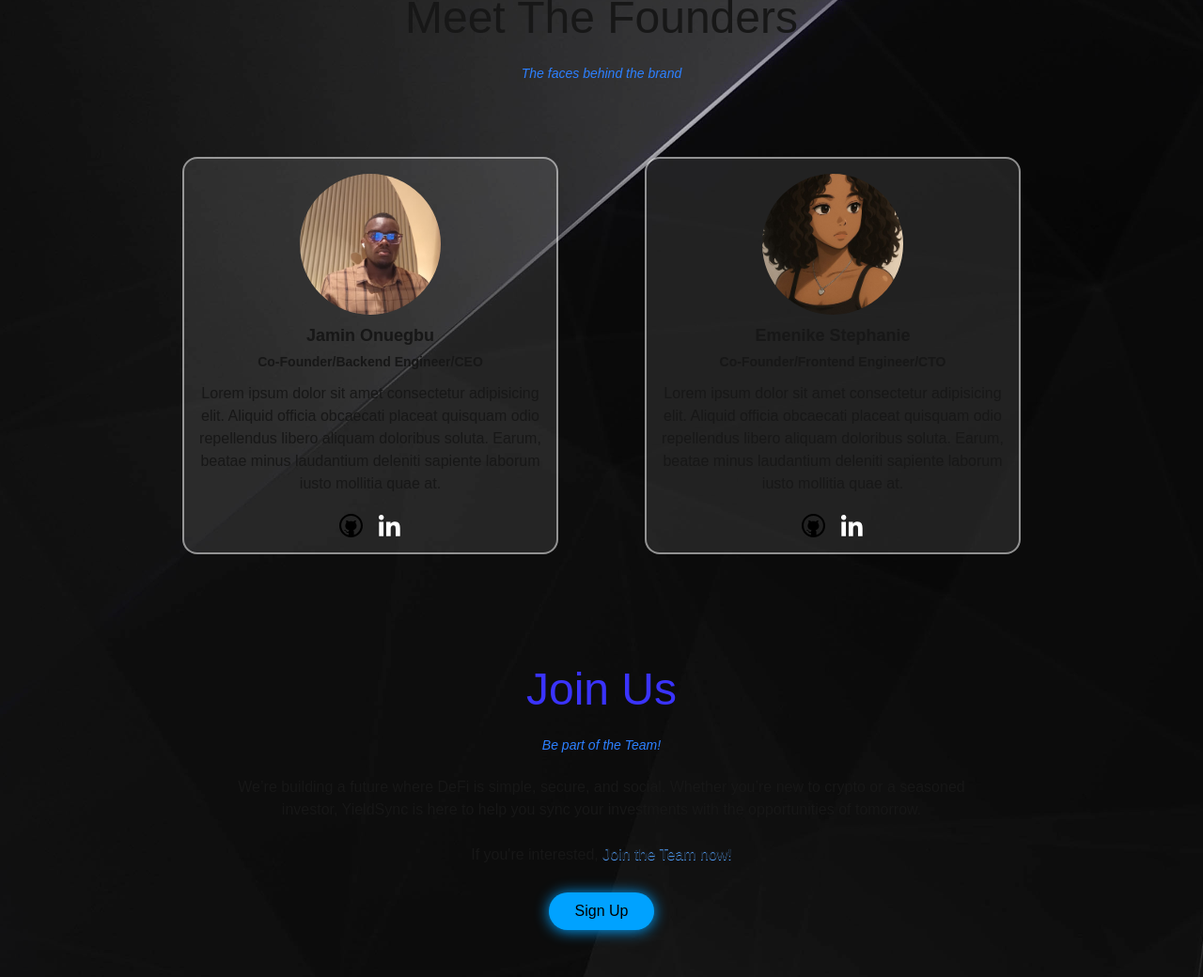
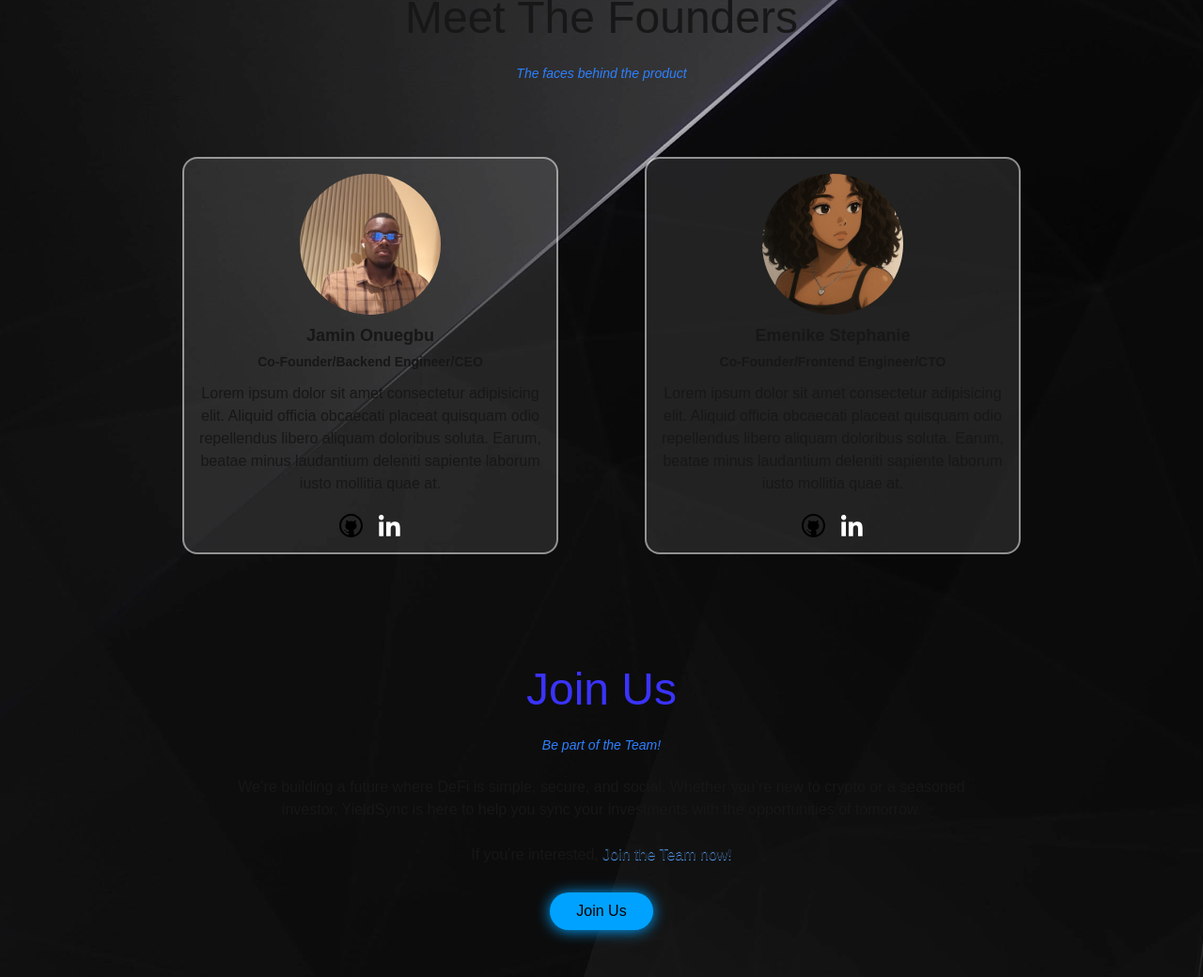
Before and after one commit to Stephanie-17/YieldSync, a Next.js app: page /about in a window 1280 px wide. Shown: the part 1313-2353 px from the top of the page at 94% size. Built offline with nearby package versions, Linux system fonts and the light colour scheme.

Commit message:
made some changes

```diff
--- a/app/about/page.tsx
+++ b/app/about/page.tsx
@@ -47,7 +47,7 @@ const About = () => {
 				</div>
 			</div>
 			<div className="founders mt-45">
-				<h1 className="text-center mb-19 text-5xl">Meet The Founders <br /> <span  className="text-sm font-light text-blue-500 italic -mt-4 ">The faces behind the brand</span></h1>
+				<h1 className="text-center mb-19 text-5xl">Meet The Founders <br /> <span  className="text-sm font-light text-blue-500 italic -mt-4 ">The faces behind the product</span></h1>
 				<div className="founder-cards flex flex-col items-center justify-center gap-7 sm:flex-row lg:gap-23">
           {
 						founderInfo.map(info=>(
--- a/app/components/Join.tsx
+++ b/app/components/Join.tsx
@@ -19,7 +19,7 @@ const Join = () => {
 					<span className="text-shadow-blue-400 text-shadow-2xs">Join the Team now!</span>
 				</p>
 				<button className=" text-[#000000] px-7 py-2 rounded-3xl transition-all duration-300 bg-[#00a2ff] shadow-[0_1px_15px_#00a2ff] cursor-pointer">
-					Sign Up
+					Join Us
 				</button>
 			</div>
 		</div>
```
